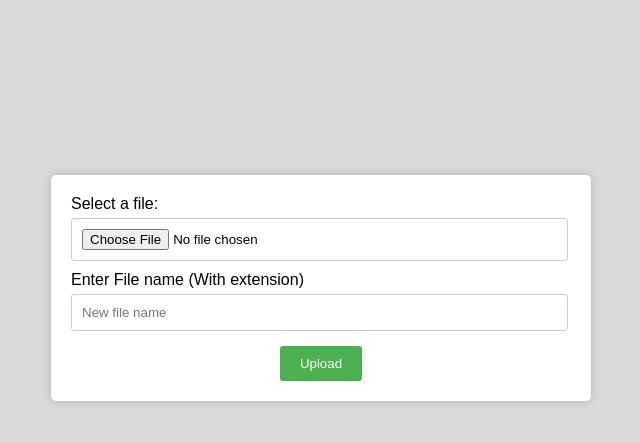
After one commit to Thirulok-Ranganathan/SecureCloud-Hybrid-Encryption-and-Steganography-Integration-for-Enhanced-File-Privacy, a Flask app: page /upload in a window 1280 px wide. The commit adds this page. Shown: the top 443 px of the page, without its empty margins (319-959 px from the left). Run offline with Flask 3, Linux system fonts and the light colour scheme.

Commit message:
Add files via upload

```diff
--- a/Cloud_Based_Secure_File_Storage/app.py
+++ b/Cloud_Based_Secure_File_Storage/app.py
@@ -1,5 +1,11 @@
-from flask import Flask, session, render_template, request, redirect
+from flask import Flask, send_file, session, render_template, request, redirect
 import pyrebase
+from cryptography.fernet import Fernet
+from Crypto.PublicKey import RSA
+from Crypto.Cipher import PKCS1_OAEP
+from firebase_admin import storage
+import requests
+
 
 app = Flask(__name__)
 
@@ -16,12 +22,16 @@ Config = {
     'databaseURL' : ''
   }
 
+
 firebase = pyrebase.initialize_app(Config)
 auth = firebase.auth()
+
+
 
 #secret key
 
 app.secret_key = 'closetheeyes'
+key = Fernet.generate_key()
 
 #sign in process
 
@@ -39,6 +49,7 @@ def index():
         except:
             return 'Invalid Data'
     return render_template('login.html')
+
 
 #creating account in fb
 
@@ -66,5 +77,97 @@ def logout():
     session.pop('user')
     return redirect('/')
 
+
+#upload files to cloud
+
+storage = firebase.storage()
+
+@app.route('/upload', methods=['POST','GET'])
+def upload_file():
+    if('user' in session):
+        email = session['user']
+    if request.method == 'POST':
+        try:
+            uploaded_file = request.files['upload_file']
+        except KeyError:
+            return 'No file selected'
+        file_name = request.form.get('file_name')
+        cloud_name = email+'/'+file_name
+
+
+        # encrpting process with fernet
+
+        with open('secretkey.key', 'rb') as f:
+            key = f.read()
+
+        fk = Fernet(key)
+
+        encrypted_file_content = fk.encrypt(uploaded_file.read())
+
+        # generating rsa keys
+
+        rsaky = RSA.generate(2048)
+
+        with open('private_key.pem', 'wb') as privateky:
+            privateky.write(rsaky.export_key())
+
+        publicky = rsaky.publickey()
+
+        cipher_rsa = PKCS1_OAEP.new(publicky)
+        encrypted_file_content_rsa = cipher_rsa.encrypt(encrypted_file_content)
+
+        #uploading
+
+        try:
+            storage.child(cloud_name).put(encrypted_file_content_rsa)
+            session['key'] = key
+            return render_template('success.html')
+
+        except Exception as e:
+            print(str(e))
+            return 'Error uploading file'
+
+    return render_template('upload.html')
+
+
+
+@app.route('/download', methods=['POST','GET'])
+def download_file():
+    if('user' in session):
+        email = session['user']
+        if request.method == 'POST':
+            file_name = request.form.get('download_file_name')
+            private_key = request.files['key_file'].read()
+
+            cloud_name = email+'/'+file_name
+
+             # download encrypted file from Firebase
+            encrypted_file = storage.child(cloud_name).get_url(None)
+            response = requests.get(encrypted_file)
+
+            # decrypt with RSA private key
+            rsaky = RSA.import_key(private_key)
+            cipher_rsa = PKCS1_OAEP.new(rsaky)
+            decrypted_file_content_rsa = cipher_rsa.decrypt(response.content)
+
+            # decrypt with Fernet key
+            with open('secretkey.key', 'rb') as f:
+                key = f.read()
+            fk = Fernet(key)
+            decrypted_file_content = fk.decrypt(decrypted_file_content_rsa)
+
+            # save decrypted file to disk
+            with open(file_name, 'wb') as f:
+                f.write(decrypted_file_content)
+
+            return send_file(file_name, as_attachment=True)
+
+        return render_template('download.html')
+    return render_template('success.html')
+
+
+
+#port
+
 if __name__ == '__main__':
     app.run(port=8888)
--- /dev/null
+++ b/Cloud_Based_Secure_File_Storage/static/upload.css
@@ -0,0 +1,45 @@
+body {
+    font-family: Arial, sans-serif;
+    background-color: #dbdada;
+    padding: 20px;
+  }
+
+  form {
+    max-width: 500px;
+    margin: 0 auto;
+    margin-top: 12%;
+    background-color: #fff;
+    border-radius: 5px;
+    padding: 20px;
+    box-shadow: 0 0 10px rgba(0, 0, 0, 0.2);
+  }
+
+  label {
+    display: block;
+    margin-bottom: 5px;
+  }
+
+  input[type="file"], input[type="text"] {
+    width: 95%;
+    padding: 10px;
+    border: 1px solid #ccc;
+    border-radius: 3px;
+    margin-bottom: 10px;
+  }
+
+  input[type="submit"] {
+    background-color: #4CAF50;
+    color: white;
+    padding: 10px 20px;
+    border: none;
+    border-radius: 3px;
+    cursor: pointer;
+    display: block;
+    margin: 0 auto;
+    margin-top: 5px;
+    transition: background-color 0.3s ease;
+  }
+
+  input[type="submit"]:hover {
+    background-color: #3e8e41;
+  }
--- a/Cloud_Based_Secure_File_Storage/templates/index.html
+++ b/Cloud_Based_Secure_File_Storage/templates/index.html
@@ -7,6 +7,9 @@
     <title>Cloud Based Secure File Storage</title>
 </head>
 <body>
-    <h1>Hello</h1>
+    <a href="/logout">Logout</a>
+    <a href="/upload">UPLOAD</a><br>
+    <a href="/download">Download</a><br>
+
 </body>
 </html>
--- a/Cloud_Based_Secure_File_Storage/templates/login.html
+++ b/Cloud_Based_Secure_File_Storage/templates/login.html
@@ -14,7 +14,7 @@
         <input type="email" name="email" placeholder="Enter Email"><br>
         <label for="password">Password: </label>
         <input type="password" name="password" placeholder="Enter password"><br>
-        <input type="submit">
+        <input type="submit" value="Login">
     </form>
     <p>Don't Have an account? <a href="/register">Sign up</a></p>
 
--- a/Cloud_Based_Secure_File_Storage/templates/register.html
+++ b/Cloud_Based_Secure_File_Storage/templates/register.html
@@ -16,7 +16,7 @@
         <input type="password" name="password" placeholder="Enter Password"><br>
         <label for="confirm_password">Confirm Password: </label>
         <input type="password" name="confirm_password" placeholder="Confirm Password"><br>
-        <input type="submit">
+        <input type="submit" value="Create account">
     </form>
 </body>
 </html>
--- /dev/null
+++ b/Cloud_Based_Secure_File_Storage/templates/upload.html
@@ -0,0 +1,21 @@
+<!DOCTYPE html>
+<html lang="en">
+<head>
+    <meta charset="UTF-8">
+    <meta http-equiv="X-UA-Compatible" content="IE=edge">
+    <meta name="viewport" content="width=device-width, initial-scale=1.0">
+    <title>Upload</title>
+    <link rel="stylesheet" type="text/css" href="/static/upload.css">
+</head>
+<body>
+
+    <form action="/upload" method="POST" enctype="multipart/form-data">
+        <title>UPLOAD FILE</title>
+        <label for="upload">Select a file: </label>
+        <input type="file" name="upload_file" placeholder="Choose file"><br>
+        <label for="name">Enter File name (With extension)</label>
+        <input type="text" name="file_name" placeholder="New file name"><br>
+        <input type="submit" value="Upload">
+    </form>
+</body>
+</html>
--- /dev/null
+++ b/Cloud_Based_Secure_File_Storage/tools/generatekey.py
@@ -0,0 +1,6 @@
+from cryptography.fernet import Fernet
+
+key = Fernet.generate_key()
+
+with open ('secretkey.key','wb') as file:
+    file.write(key)
```
Also changed, not shown: Cloud_Based_Secure_File_Storage/static/download.css (added, +45 -0 lines), Cloud_Based_Secure_File_Storage/templates/download.html (added, +22 -0 lines), Cloud_Based_Secure_File_Storage/templates/success.html (added, +22 -0 lines), Cloud_Based_Secure_File_Storage/tools/ServiceAccountKey.json (added, +12 -0 lines), 2 other files.
